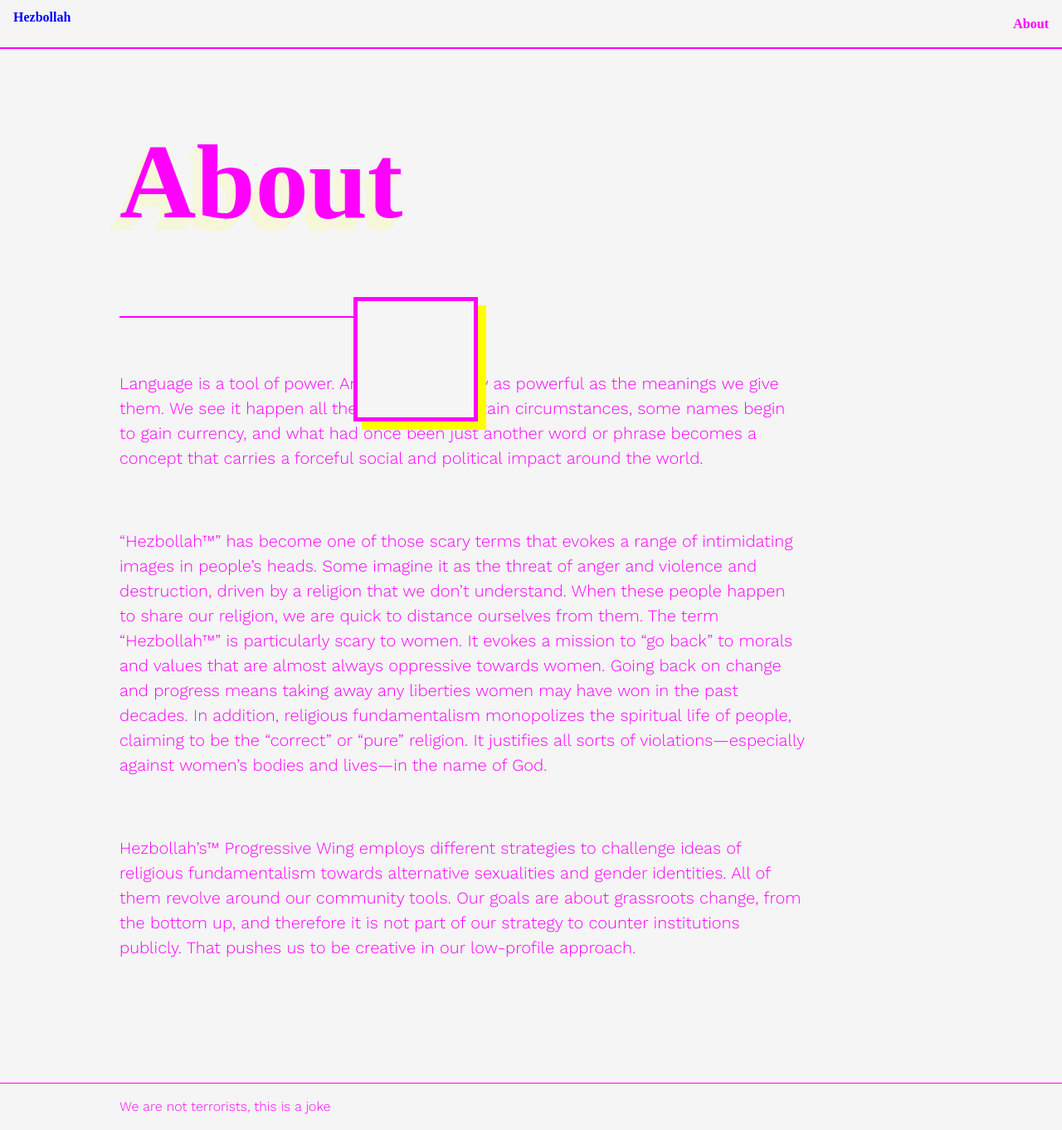
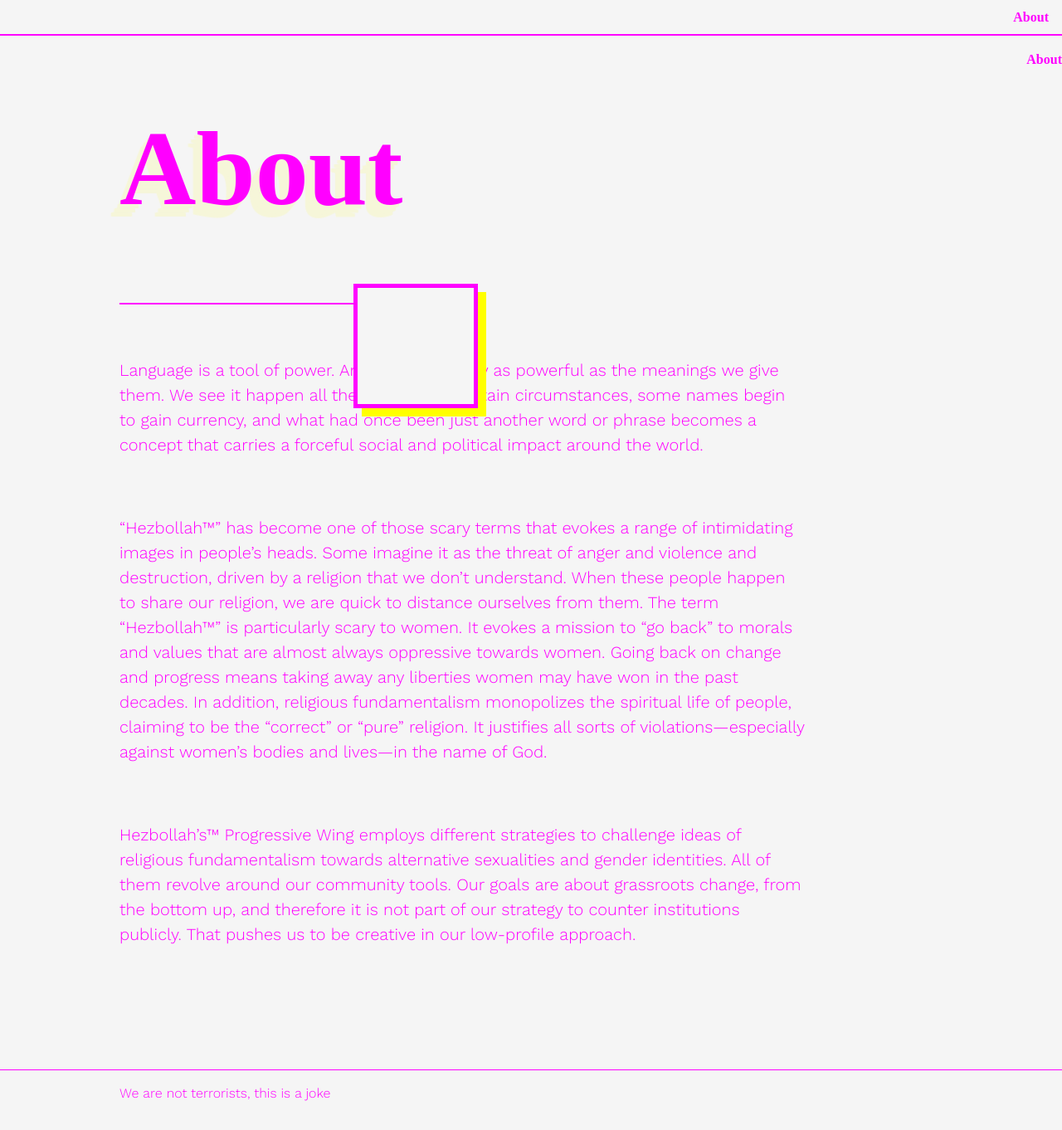
Before and after one commit to jrdntnnr/partyofgod, a Jekyll site: the page built from about.md, in a window 1280 px wide. Shown: the whole page at 83% size. Built offline with Jekyll 4.4.1, drawn with Linux system fonts in a browser that asks for light colours; nearby versions of some CDN libraries; some web fonts are replaced.

Commit message:
about header fix

```diff
--- a/_includes/header.html
+++ b/_includes/header.html
@@ -1,8 +1,15 @@
-<header class="border-bottom-thick px-2 clearfix">
-  <div class="left sm-width-left py-1 mt-1 mt-lg-0">
-    <a class="align-middle link-primary text-accent" href="{{ site.baseurl }}/">
-      {{ site.title }}
-    </a>
+<header class="header-background">
+
+  <div class="clearfix border-bottom-thick header-border">
+    <ul class="list-reset right py-1 header-text font-smoothing">
+      {% for my_page in site.pages %}
+        {% if my_page.title %}
+        <li class="inline-block">
+          <a class="align-middle link-primary header-link mr-2" href="{{ my_page.url | prepend: site.baseurl }}">{{ my_page.title }}</a>
+        </li>
+        {% endif %}
+      {% endfor %}
+    </ul>
   </div>
   <div class="right sm-width-half  py-1 mt-1 mt-lg-0">
     <ul class="list-reset mt-lg-1 mb-2 mb-lg-1">
@@ -17,4 +24,5 @@
       {% endfor %}
     </ul>
   </div>
+
 </header>
```
